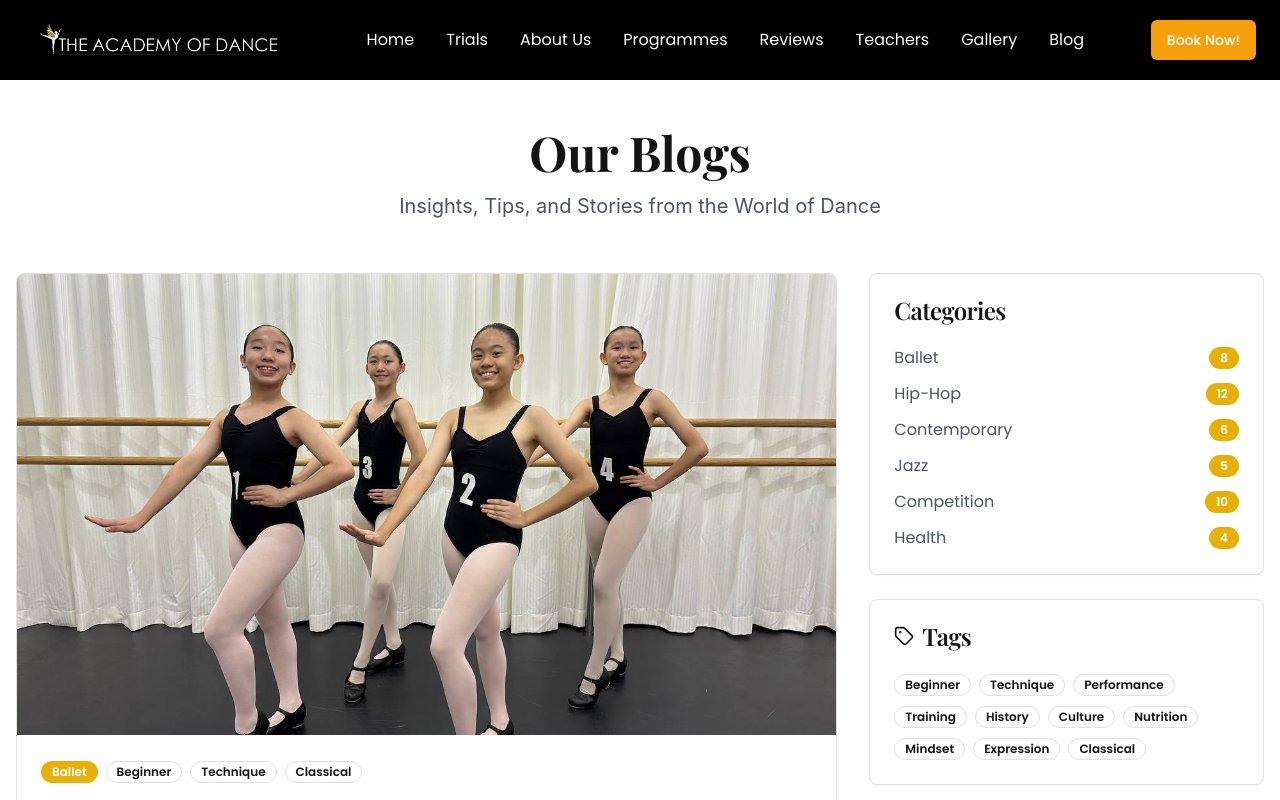
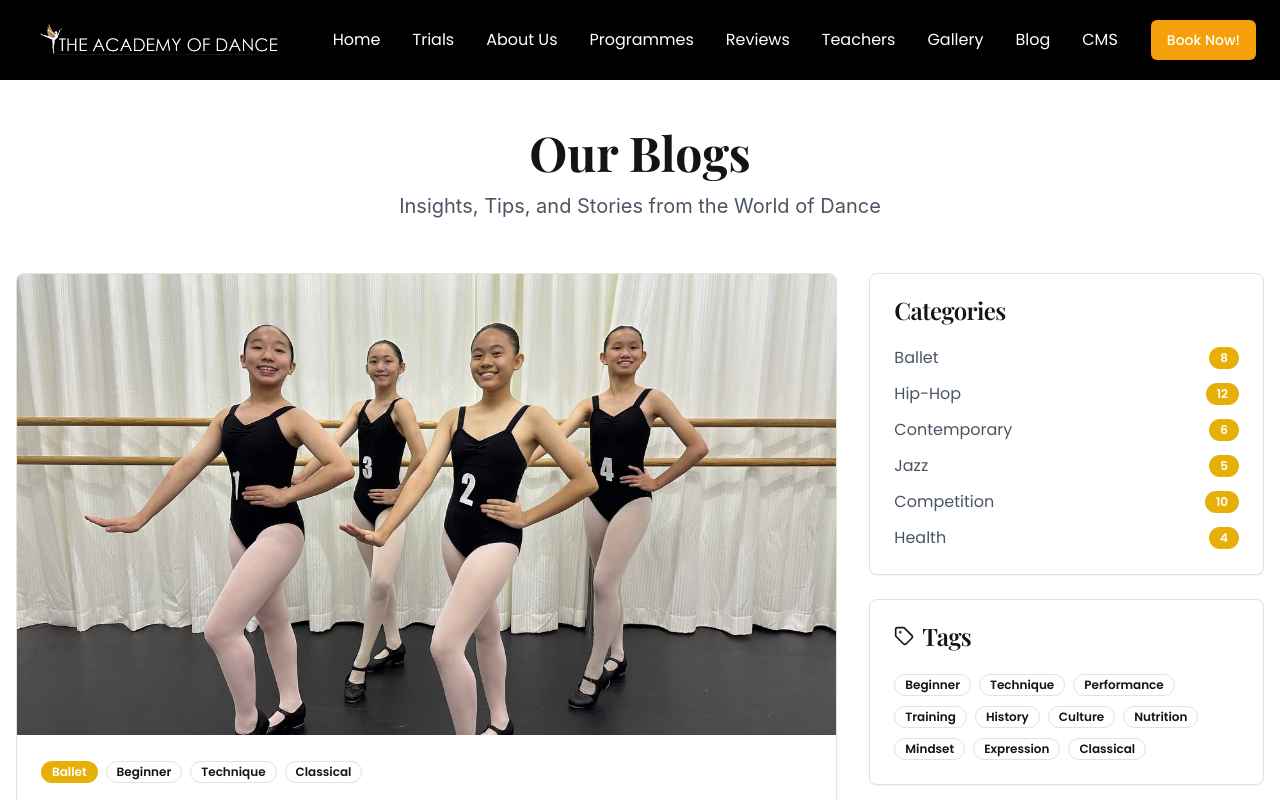
Before and after one commit to gosgconsulting/the-academy-of-dance-mockup, a React (Vite) app: page /blog in a window 1280 px wide. Shown: the top 800 px of the page. Built offline with nearby package versions, Linux system fonts and the light colour scheme; what @builder.io/react would draw is missing.

Commit message:
Add CMS Dashboard link to navigation
cgen-f623411a44174665bd566e4fef98b291

```diff
--- a/src/components/Navigation.tsx
+++ b/src/components/Navigation.tsx
@@ -1,4 +1,3 @@
-
 import { Button } from "@/components/ui/button";
 import { Menu, X } from "lucide-react";
 import { useState } from "react";
@@ -54,6 +53,7 @@ const Navigation = ({ scrollToSection }: NavigationProps) => {
             <button onClick={() => handleNavigation('teachers')} className="text-white hover:text-secondary transition-colors">Teachers</button>
             <button onClick={() => handleNavigation('gallery')} className="text-white hover:text-secondary transition-colors">Gallery</button>
             <Link to="/blog" className="text-white hover:text-secondary transition-colors">Blog</Link>
+            <Link to="/cms-dashboard" className="text-white hover:text-secondary transition-colors">CMS</Link>
           </div>
 
           {/* Desktop Book Now Button */}
@@ -81,6 +81,7 @@ const Navigation = ({ scrollToSection }: NavigationProps) => {
               <button onClick={() => handleMobileNavClick('teachers')} className="text-white hover:text-secondary transition-colors text-left">Teachers</button>
               <button onClick={() => handleMobileNavClick('gallery')} className="text-white hover:text-secondary transition-colors text-left">Gallery</button>
               <Link to="/blog" onClick={() => setIsMobileMenuOpen(false)} className="text-white hover:text-secondary transition-colors text-left">Blog</Link>
+              <Link to="/cms-dashboard" onClick={() => setIsMobileMenuOpen(false)} className="text-white hover:text-secondary transition-colors text-left">CMS</Link>
             </div>
           </div>
         )}
```
